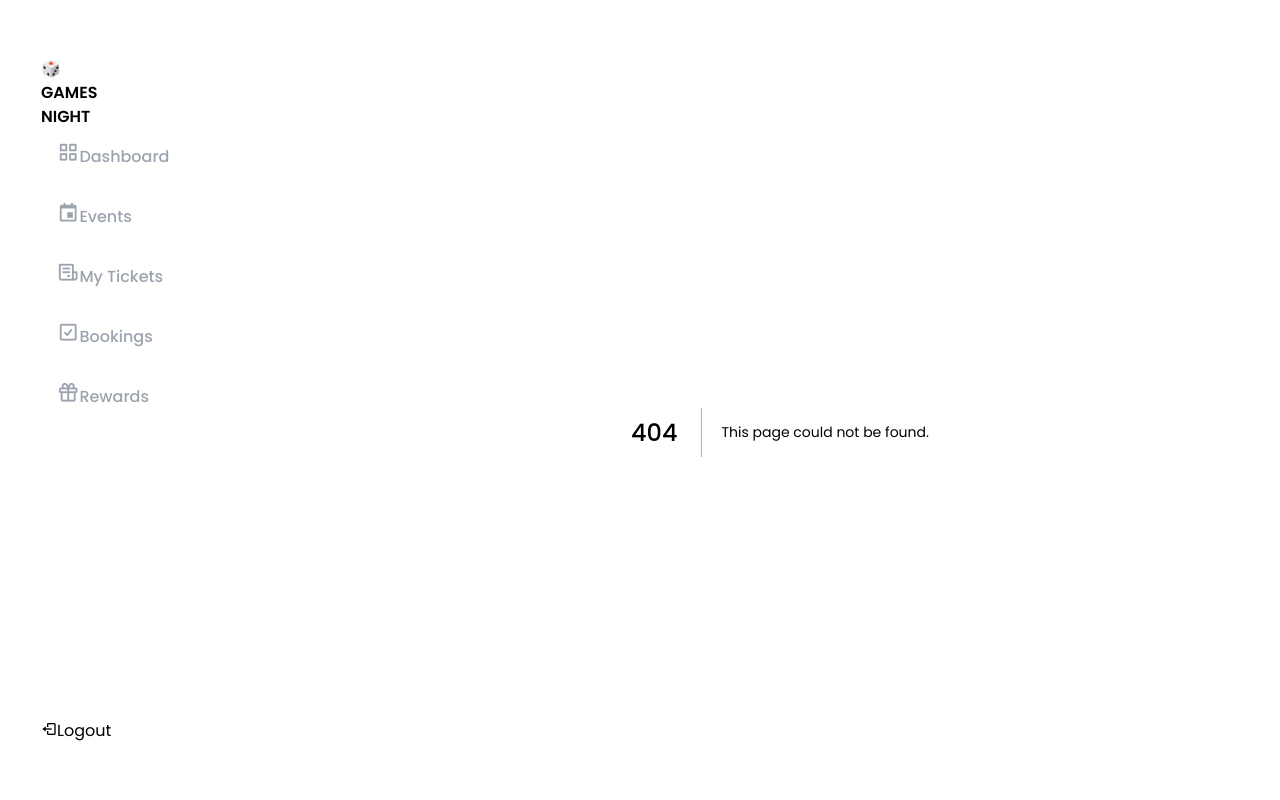
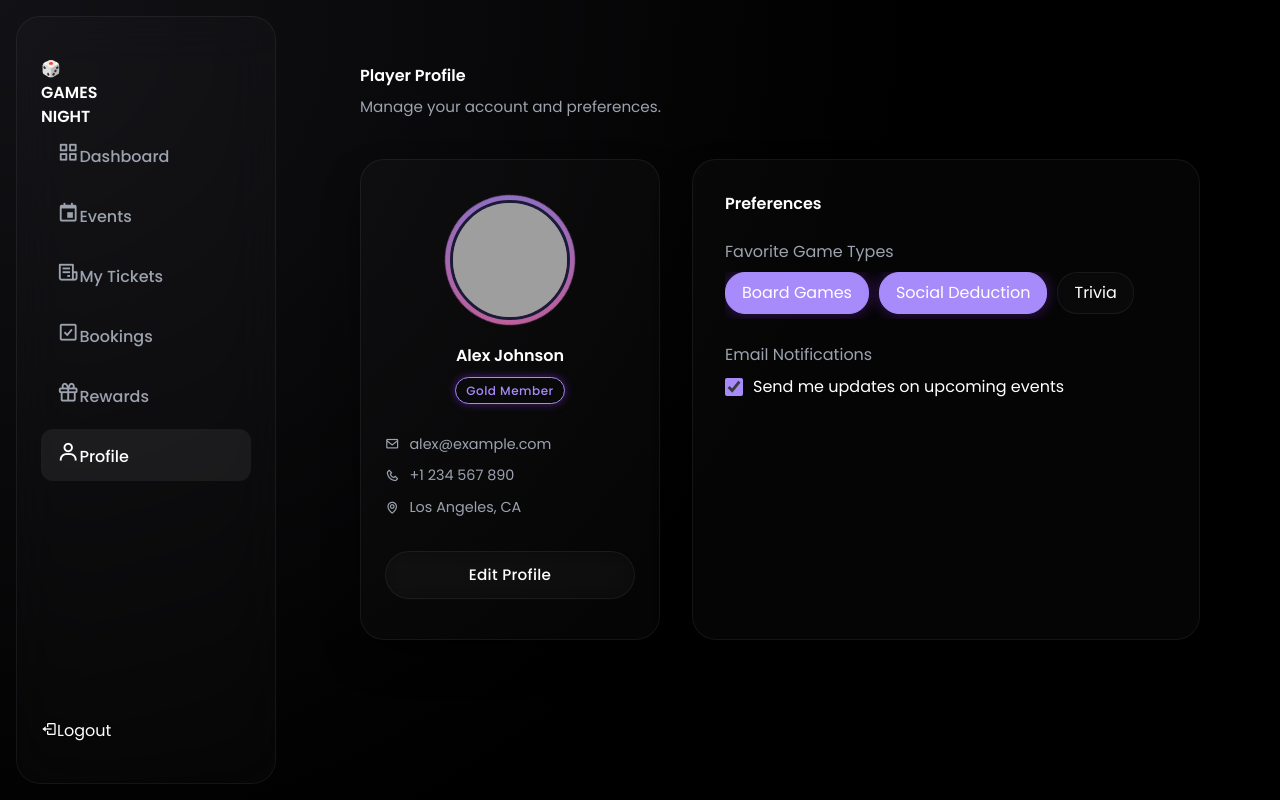
Before and after one commit to moksh2305/games-night, a Next.js app: page /profile in a window 1280 px wide. Before the commit this address had no page. Built offline with nearby package versions, Linux system fonts and the light colour scheme; grey boxes are pictures that could not be loaded.

Commit message:
Create missing dashboard pages (Bookings, Rewards, Profile) and fix button spacing

```diff
--- /dev/null
+++ b/app/bookings/page.tsx
@@ -0,0 +1,60 @@
+import { prisma } from '@/lib/prisma';
+import Link from 'next/link';
+
+export const revalidate = 5;
+
+export default async function BookingsPage() {
+  const bookings = await prisma.booking.findMany({
+    include: { event: true },
+    orderBy: { createdAt: 'desc' }
+  });
+
+  return (
+    <section className="page active" style={{ padding: '2rem' }}>
+      <header>
+        <div>
+          <h1>Bookings Ledger</h1>
+          <p className="subtitle">All confirmed tickets and transactions across events.</p>
+        </div>
+      </header>
+
+      <div className="glass-panel table-container">
+        <table className="luxury-table">
+          <thead>
+            <tr>
+              <th>Event</th>
+              <th>Guest Name</th>
+              <th>Status</th>
+              <th>Date Booked</th>
+              <th>Total</th>
+            </tr>
+          </thead>
+          <tbody>
+            {bookings.length === 0 && (
+              <tr>
+                <td colSpan={5} style={{ textAlign: 'center', padding: '2rem' }}>No bookings found.</td>
+              </tr>
+            )}
+            {bookings.map(booking => (
+              <tr key={booking.id}>
+                <td>
+                  <div className="table-event">
+                    <img src={booking.event.image} alt={booking.event.title} />
+                    <span>{booking.event.title}</span>
+                  </div>
+                </td>
+                <td>
+                  {booking.name} <br/>
+                  <small>{booking.email}</small>
+                </td>
+                <td><span className="badge success">{booking.status}</span></td>
+                <td>{new Date(booking.createdAt).toLocaleDateString()}</td>
+                <td>{booking.event.price === 0 ? 'FREE' : '$' + booking.event.price}</td>
+              </tr>
+            ))}
+          </tbody>
+        </table>
+      </div>
+    </section>
+  );
+}
--- a/app/page.tsx
+++ b/app/page.tsx
@@ -16,7 +16,7 @@ export default async function DashboardPage() {
           <h1>Hey Alex! Ready to play?</h1>
           <p className="subtitle">Epic games. Great people. Unforgettable memories.</p>
         </div>
-        <div className="header-actions">
+        <div className="header-actions" style={{ display: 'flex', gap: '1rem' }}>
           <Link href="/events"><button className="btn btn-primary glow">Book Tickets</button></Link>
           <Link href="/events"><button className="btn btn-secondary">Explore Events</button></Link>
         </div>
--- /dev/null
+++ b/app/profile/page.tsx
@@ -0,0 +1,56 @@
+import Link from 'next/link';
+
+export default function ProfilePage() {
+  return (
+    <section className="page active" style={{ padding: '2rem' }}>
+      <header>
+        <div>
+          <h1>Player Profile</h1>
+          <p className="subtitle">Manage your account and preferences.</p>
+        </div>
+      </header>
+
+      <div className="profile-layout">
+        <div className="glass-panel profile-sidebar">
+          <div className="avatar-container">
+            <div className="avatar-ring"></div>
+            <img src="https://i.pravatar.cc/150?img=11" alt="Alex" className="avatar-img" />
+          </div>
+          <h2>Alex Johnson</h2>
+          <span className="badge member-badge">Gold Member</span>
+
+          <div className="contact-info">
+            <p><i className="bx bx-envelope"></i> alex@example.com</p>
+            <p><i className="bx bx-phone"></i> +1 234 567 890</p>
+            <p><i className="bx bx-map"></i> Los Angeles, CA</p>
+          </div>
+
+          <button className="btn btn-secondary" style={{ width: '100%', justifyContent: 'center' }}>Edit Profile</button>
+        </div>
+
+        <div className="glass-panel profile-content">
+          <h3 style={{ marginBottom: '1.5rem' }}>Preferences</h3>
+
+          <div style={{ display: 'flex', flexDirection: 'column', gap: '1.5rem' }}>
+            <div>
+              <label style={{ display: 'block', marginBottom: '0.5rem', color: 'var(--text-muted)' }}>Favorite Game Types</label>
+              <div className="category-chips" style={{ marginBottom: 0 }}>
+                <button className="chip active">Board Games</button>
+                <button className="chip active">Social Deduction</button>
+                <button className="chip">Trivia</button>
+              </div>
+            </div>
+
+            <div>
+              <label style={{ display: 'block', marginBottom: '0.5rem', color: 'var(--text-muted)' }}>Email Notifications</label>
+              <div style={{ display: 'flex', alignItems: 'center', gap: '10px' }}>
+                <input type="checkbox" defaultChecked style={{ width: '18px', height: '18px', accentColor: 'var(--neon-purple)' }} />
+                <span>Send me updates on upcoming events</span>
+              </div>
+            </div>
+          </div>
+        </div>
+      </div>
+    </section>
+  );
+}
--- /dev/null
+++ b/app/rewards/page.tsx
@@ -0,0 +1,49 @@
+import Link from 'next/link';
+
+export default function RewardsPage() {
+  return (
+    <section className="page active" style={{ padding: '2rem' }}>
+      <header>
+        <div>
+          <h1>Rewards & VIP</h1>
+          <p className="subtitle">Earn points by playing, unlock exclusive events.</p>
+        </div>
+      </header>
+
+      <div style={{ display: 'grid', gridTemplateColumns: '1fr 2fr', gap: '2rem' }}>
+        <div className="glass-panel" style={{ padding: '2.5rem', textAlign: 'center' }}>
+          <i className="bx bx-diamond" style={{ fontSize: '4rem', color: 'var(--neon-purple)', marginBottom: '1rem' }}></i>
+          <h2 style={{ fontSize: '2.5rem', marginBottom: '0.5rem' }}>1,890</h2>
+          <p style={{ color: 'var(--text-muted)' }}>Available Points</p>
+          <div style={{ marginTop: '2rem', height: '6px', background: 'rgba(255,255,255,0.1)', borderRadius: '10px', overflow: 'hidden' }}>
+            <div style={{ width: '70%', height: '100%', background: 'linear-gradient(90deg, var(--neon-purple), var(--electric-pink))' }}></div>
+          </div>
+          <p style={{ fontSize: '0.8rem', color: 'var(--text-muted)', marginTop: '0.8rem' }}>110 points to Platinum Tier</p>
+        </div>
+
+        <div className="glass-panel" style={{ padding: '2.5rem' }}>
+          <h3 style={{ marginBottom: '1.5rem' }}>Redeem Rewards</h3>
+          <div style={{ display: 'flex', flexDirection: 'column', gap: '1rem' }}>
+
+            <div style={{ display: 'flex', justifyContent: 'space-between', alignItems: 'center', padding: '1rem', background: 'rgba(255,255,255,0.03)', borderRadius: '16px', border: '1px solid var(--glass-border)' }}>
+              <div>
+                <h4 style={{ marginBottom: '5px' }}>Free Event Ticket</h4>
+                <p style={{ fontSize: '0.85rem', color: 'var(--text-muted)' }}>Valid for any Standard tier event.</p>
+              </div>
+              <button className="btn btn-outline">500 pts</button>
+            </div>
+
+            <div style={{ display: 'flex', justifyContent: 'space-between', alignItems: 'center', padding: '1rem', background: 'rgba(255,255,255,0.03)', borderRadius: '16px', border: '1px solid var(--glass-border)' }}>
+              <div>
+                <h4 style={{ marginBottom: '5px' }}>VIP Lounge Access</h4>
+                <p style={{ fontSize: '0.85rem', color: 'var(--text-muted)' }}>Skip the line and get premium seating.</p>
+              </div>
+              <button className="btn btn-outline">1,200 pts</button>
+            </div>
+
+          </div>
+        </div>
+      </div>
+    </section>
+  );
+}
```
